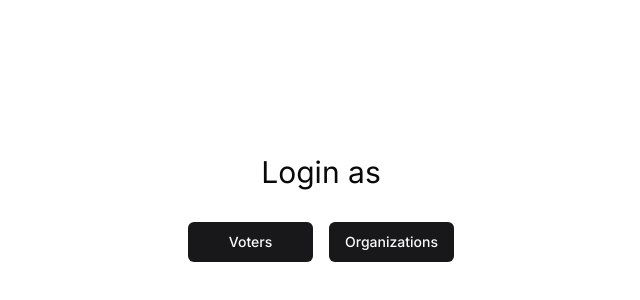
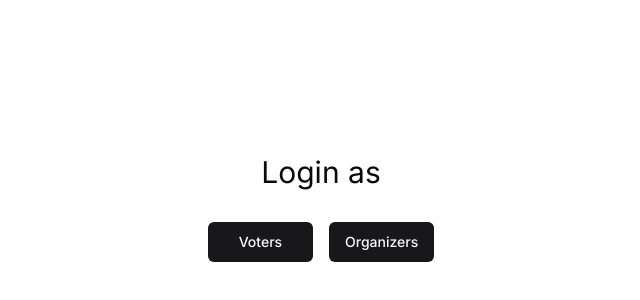
Before and after one commit to tryoasnafi/essentialvoting, a Next.js app in the folder frontend/: page / in a window 1280 px wide. Shown: the part 144-444 px from the top of the page, without its empty margins (319-959 px from the left). Built offline with nearby package versions, Linux system fonts and the light colour scheme.

Commit message:
ref: change name

```diff
--- a/frontend/src/app/page.tsx
+++ b/frontend/src/app/page.tsx
@@ -10,7 +10,7 @@ export default function Home() {
           <Link href="/voters/login">Voters</Link>
         </Button>
         <Button asChild>
-          <Link href="/organizations/login">Organizations</Link>
+          <Link href="/organizers/login">Organizers</Link>
         </Button>
       </div>
     </main>
```
